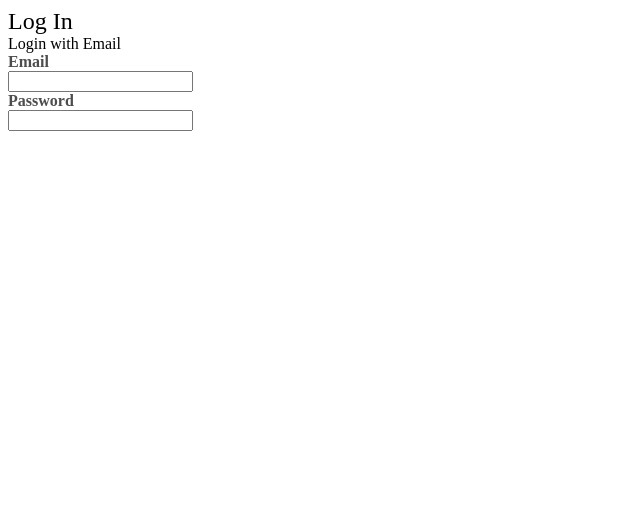
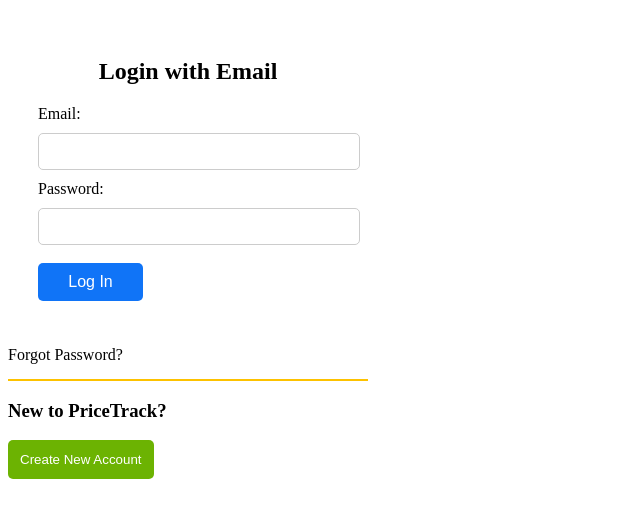
Before and after one commit to ngocbityta/PriceManagement, a React (Vite) app: page /login in a window 1280 px wide. Shown: the top 518 px of the page, without its empty margins (0-640 px from the left). Built offline with nearby package versions, Linux system fonts and the light colour scheme.

Commit message:
login v2

```diff
--- a/src/page/main/login/Login.jsx
+++ b/src/page/main/login/Login.jsx
@@ -1,23 +1,32 @@
-import React from 'react'
-import "./style.css"
+import React from 'react';
+import "./style.css";
 
 function Login() {
     return (
-        <div id="Login">
-            <div id="login-header">Log In</div>
-            <div id="login-with-email">
-                Login with Email
-                <div id="email-input-wrapper">
-                    <div id="email-text" class="login-with-email-text">Email</div>
-                    <input type="email" name="Email" id="email-input" />
-                </div>
-                <div id="password-input-wrapper">
-                    <div id="password-text" class="login-with-email-text">Password</div>
-                    <input type="password" name="Password" id="password-input" />
-                </div>
+        <div id="wrapper">
+            <div class="login-form">
+                <h2>Login with Email</h2>
+                <form action="#" method="post">
+                    <label for="email">Email:</label>
+                    <input type="email" id="email" name="email" required></input>
 
+                    <label for="password">Password:</label>
+                    <input type="password" id="password" name="password" required></input>
+                    <div id='space'></div>
+
+
+                    <button type="submit">Log In</button>
+                </form>
+            </div>
+            <div id="forgot-password">
+                <a href="#" >Forgot Password?</a>
+            </div>
+            <div id="create-new-account">
+                <h3>New to PriceTrack?</h3>
+                <button type="button" href="#">Create New Account</button>
             </div>
         </div>
+
     )
 }
 
--- a/src/page/main/login/style.css
+++ b/src/page/main/login/style.css
@@ -1,9 +1,69 @@
-#login-header {
-    font-size: 24px;
+.login-form {
+    width: 300px;
+    margin: 0 auto;
+    padding: 30px;
+}
+.login-form h2 {
+    margin-bottom: 20px;
+    text-align: center;
+}
+.login-form input {
+    width: 100%;
+    padding: 10px;
+    margin: 10px 0;
+    border: 1px solid #ccc;
+    border-radius: 5px;
+}
+.login-form button {
+    width: 35%;
+    padding: 10px;
+    background-color: #1074f7;
+    border: none;
+    border-radius: 5px;
+    color: white;
+    font-size: 16px;
+}
+.login-form button:hover {
+    background-color: #4cae4c;
 }
 
-.login-with-email-text {
-    color: #4d4d4d;
-    font-weight: bold;
-    font-size: 16px;
+.login-form #space {
+    height: 8px;
 }
+
+#forgot-password {
+    height: 48px;
+    align-content: center;
+}
+#forgot-password a{
+    color: black;
+    text-decoration: none;
+}
+
+#forgot-password a:hover{
+    color: rgb(170, 131, 3);
+}
+
+#create-new-account::before {
+    content: "";
+    display: block;
+    width: 100%;
+    height: 2px;
+    background-color: rgb(253, 194, 0);
+}
+
+#create-new-account button {
+    background-color: rgb(108, 179, 2);
+    color: white;
+    border: none;
+    padding: 12px;
+    border-radius: 5px;
+}
+
+#create-new-account button:hover {
+    background-color: rgb(80, 133, 0);
+    color: white;
+    border: none;
+    padding: 12px;
+    border-radius: 5px;
+}
```
